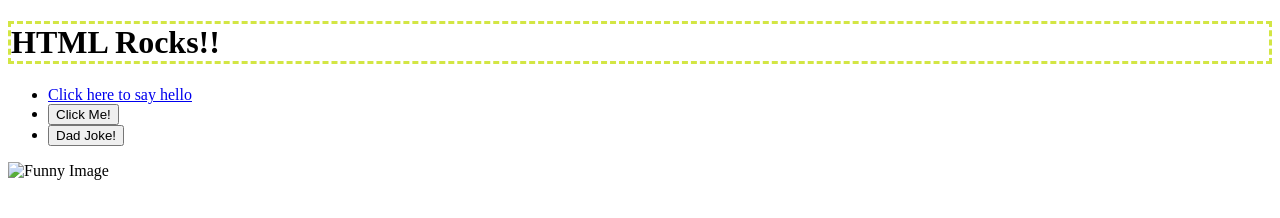
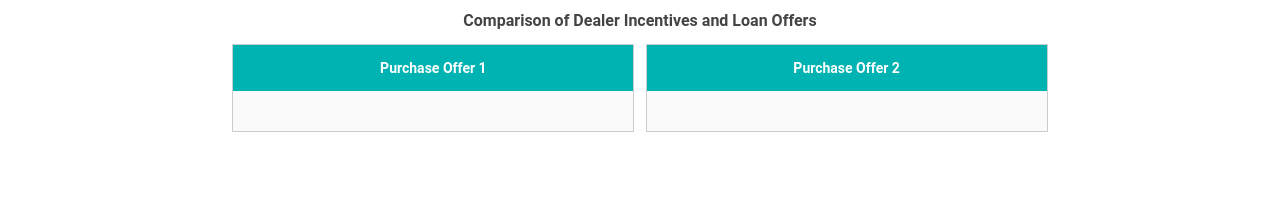
Before and after one commit to Brick700/05.03-Lab---Advanced-CSS, a website: page index.html in a window 1280 px wide. Drawn offline with Linux system fonts and the light colour scheme; files that its build step writes are made by us from their sources.

Commit message:
almost done

```diff
--- a/index.html
+++ b/index.html
@@ -3,23 +3,31 @@
 
 <head>
   <meta charset="utf-8">
-  <title>CS208 - Starter Code (UPDATE ME)!</title>
+  <title>Comparison of Dealer Incentives and Loan Offers</title>
   <meta name="description" content="">
   <meta name="viewport" content="width=device-width, initial-scale=1">
   <link rel="stylesheet" href="style.css">
 </head>
+<body>
+  <div class="container">
+    <h1>Comparison of Dealer Incentives and Loan Offers</h1>
+      <section class="offer">
+        <h2 class="offer-title">Purchase Offer 1</h2>
+        <div class="offer-contents">
+          <table>
 
-<body>
-  <h1>HTML Rocks!!</h1>
-  <ul>
-  <li><a href="/hello">Click here to say hello</a></li>
-  <li><button id="hello-link">Click Me!</button></li>
-  <li><button id="joke-button">Dad Joke!</button></li>
-  <script src="script.js"></script>
-  </ul>
-  <img src="funny.png" alt="Funny Image" width="300" height="200">
+          </table>
+        </div>
+      </section>
 
-  <h2 id="joke-display"></h2>
-</body>
+      <section class="offer">
+        <h2 class="offer-title">Purchase Offer 2</h2>
+        <div class="offer-contents">
+          <table>
 
+          </table>
+        </div>
+      </section>
+    </div>
+  </body>
 </html>
```
Also changed, not shown: dist/style.css, 1 other file.
